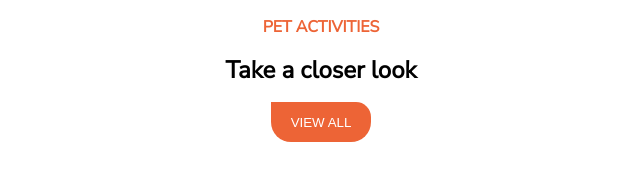
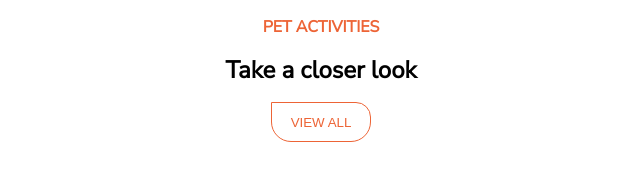
Before and after one commit to CarlosALiGom/202304-w1ch4-carlos-aliaga, a plain HTML site: page app/index.html in a window 1280 px wide. In both pictures the pointer is over the button "VIEW ALL". Shown: the whole page, without its empty margins (319-959 px from the left). Drawn offline with Linux system fonts and the light colour scheme.

Commit message:
Add hover to button

```diff
--- a/app/styles/styles.css
+++ b/app/styles/styles.css
@@ -61,3 +61,9 @@ a {
   gap: 1rem;
   margin-top: 1rem;
 }
+
+.button:hover {
+  background-color: white;
+  color: var(--primary-color);
+  border: 0.1rem solid var(--primary-color);;
+}
```
